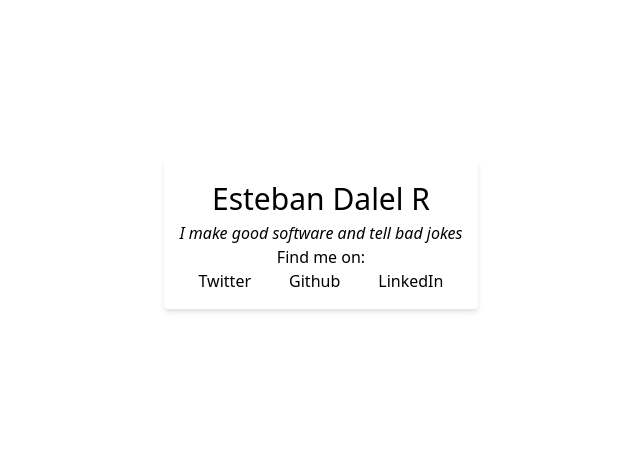
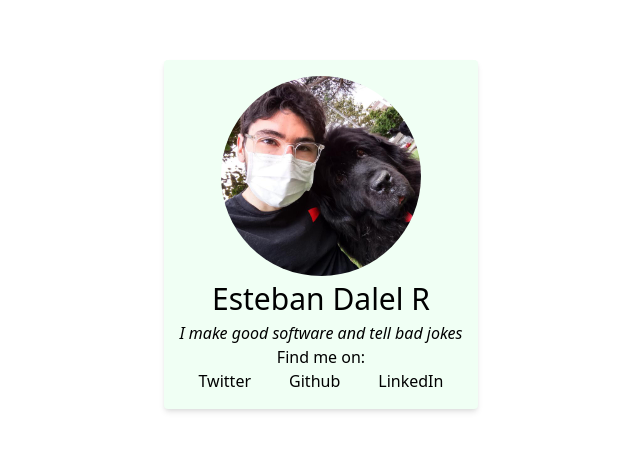
Before and after one commit to EstebanDalelR/estebandalelr.github.io, a Next.js app: page / in a window 1280 px wide. Shown: the part 166-616 px from the top of the page, without its empty margins (319-959 px from the left). Built offline with nearby package versions, Linux system fonts and the light colour scheme.

Commit message:
Added img and made card lil green

```diff
--- a/pages/index.tsx
+++ b/pages/index.tsx
@@ -1,8 +1,9 @@
-
+import Image from "next/image"
 export default function IndexPage() {
   return (
     <div className="w-full h-screen flex justify-center items-center">
-      <div className="shadow-md flex justify-center items-center flex-col p-4 rounded">
+      <div className="shadow-md flex justify-center items-center flex-col p-4 rounded bg-green-100">
+        <Image className="rounded-full" src="/esteban.jfif" width={200} height={200} />
         <h1 className="text-3xl">Esteban Dalel R</h1>
         <h2 className="italic">I make good software and tell bad jokes</h2>
         <p>Find me on:</p>
```
Also changed, not shown: public/esteban.jfif (added).
